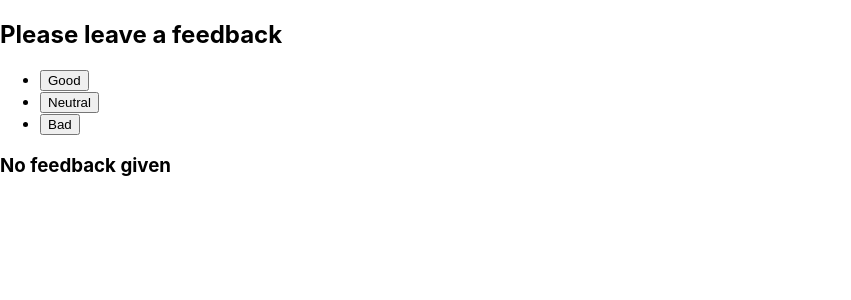
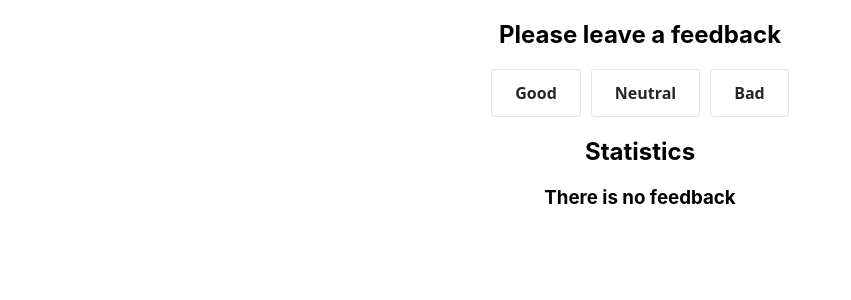
Before and after one commit to vdmpdvkn/goit-react-hw-02-feedback, a React (Create React App) app: page / in a window 1280 px wide. Shown: the top 300 px of the page, without its empty margins (0-851 px from the left). Built offline with nearby package versions, Linux system fonts and the light colour scheme.

Commit message:
feedback finished

```diff
--- a/package.json
+++ b/package.json
@@ -4,6 +4,8 @@
   "private": true,
   "homepage": "https://vdmpdvkn.github.io/goit-react-hw-02-feedback/",
   "dependencies": {
+    "@emotion/react": "^11.10.8",
+    "@emotion/styled": "^11.10.8",
     "@testing-library/jest-dom": "^5.16.3",
     "@testing-library/react": "^12.1.4",
     "@testing-library/user-event": "^13.5.0",
--- a/src/components/App.jsx
+++ b/src/components/App.jsx
@@ -1,7 +1,9 @@
 import React, { Component } from 'react';
 import FeedbackOptions from './FeedbackOptions/FeedbackOptions';
 import Statistics from './Statistics/Statistics';
+import Section from './Section/Section';
 import { Notification } from './Notification/Notification';
+
 class App extends Component {
   state = {
     good: 0,
@@ -33,14 +35,15 @@ class App extends Component {
   render() {
     return (
       <>
-        <h2>Please leave a feedback </h2>
-
+        <Section title={'Please leave a feedback'}>
           <FeedbackOptions
             options={Object.keys(this.state)}
             onLeaveFeedback={this.onLeaveFeedback}
           />
+        </Section>
+        <Section title={'Statistics'}>
           {this.isZero() ? (
-          <Notification title={'No feedback given'} />
+            <Notification title={'There is no feedback'} />
           ) : (
             <Statistics
               options={this.state}
@@ -48,6 +51,7 @@ class App extends Component {
               countTotal={this.countTotalFeedback()}
             />
           )}
+        </Section>
       </>
     );
   }
--- a/src/components/FeedbackOptions/FeedbackOptions.jsx
+++ b/src/components/FeedbackOptions/FeedbackOptions.jsx
@@ -1,7 +1,7 @@
 import { Component } from 'react';
 import propTypes from 'prop-types';
-import capitalize from 'components/capitalize';
-
+import capitalize from 'js/capitalize';
+import { Button } from './FeedbackOptions.styled';
 class FeedbackOptions extends Component {
   static defaultProps = {
     options: [],
@@ -17,9 +17,9 @@ class FeedbackOptions extends Component {
       <ul>
         {options.map(option => (
           <li key={option}>
-            <button type="button" onClick={this.props.onLeaveFeedback}>
+            <Button type="button" onClick={this.props.onLeaveFeedback}>
               {capitalize(option)}
-            </button>
+            </Button>
           </li>
         ))}
       </ul>
--- /dev/null
+++ b/src/components/FeedbackOptions/FeedbackOptions.styled.js
@@ -0,0 +1,49 @@
+import styled from '@emotion/styled';
+
+export const Button = styled.button`
+  align-items: center;
+  background-color: #ffffff;
+  border: 1px solid rgba(0, 0, 0, 0.1);
+  border-radius: 0.25rem;
+  box-shadow: rgba(0, 0, 0, 0.02) 0 1px 3px 0;
+  box-sizing: border-box;
+  color: rgba(0, 0, 0, 0.85);
+  cursor: pointer;
+  display: inline-flex;
+  font-family: system-ui, -apple-system, system-ui, 'Helvetica Neue', Helvetica,
+    Arial, sans-serif;
+  font-size: 16px;
+  font-weight: 600;
+  justify-content: center;
+  line-height: 1.25;
+  margin: 0;
+  min-height: 3rem;
+  padding: calc(0.875rem - 1px) calc(1.5rem - 1px);
+  position: relative;
+  text-decoration: none;
+  transition: all 250ms;
+  user-select: none;
+  -webkit-user-select: none;
+  touch-action: manipulation;
+  vertical-align: baseline;
+  width: auto;
+
+  &:hover,
+  &:focus {
+    border-color: rgba(0, 0, 0, 0.15);
+    box-shadow: rgba(0, 0, 0, 0.1) 0 4px 12px;
+    color: rgba(0, 0, 0, 0.65);
+  }
+
+  &:hover {
+    transform: translateY(-1px);
+  }
+
+  &:active {
+    background-color: #f0f0f1;
+    border-color: rgba(0, 0, 0, 0.15);
+    box-shadow: rgba(0, 0, 0, 0.06) 0 2px 4px;
+    color: rgba(0, 0, 0, 0.65);
+    transform: translateY(0);
+  }
+`;
--- /dev/null
+++ b/src/components/Section/Section.jsx
@@ -0,0 +1,8 @@
+import StyledSection from './Section.styled';
+const Section = ({ title, children }) => (
+  <StyledSection>
+    <h2>{title}</h2>
+    {children}
+  </StyledSection>
+);
+export default Section;
--- /dev/null
+++ b/src/components/Section/Section.styled.js
@@ -0,0 +1,5 @@
+import styled from '@emotion/styled';
+const Section = styled.section`
+  text-align: center;
+`;
+export default Section;
--- a/src/components/Statistics/Statistics.jsx
+++ b/src/components/Statistics/Statistics.jsx
@@ -1,6 +1,7 @@
 import { Component } from 'react';
-import capitalize from 'components/capitalize';
+import capitalize from 'js/capitalize';
 import propTypes from 'prop-types';
+import List from './Statistics.styled';
 class Statistics extends Component {
   static defaultProps = {
     options: {},
@@ -11,7 +12,7 @@ class Statistics extends Component {
   render() {
     const { options } = this.props;
     return (
-      <ul>
+      <List>
         {Object.entries(options).map(option => (
           <li key={option}>
             {capitalize(option[0])}: {option[1]}
@@ -22,7 +23,7 @@ class Statistics extends Component {
           Positive feedback:{' '}
           {this.props.countPositiveFeedbackPercentage.toFixed(0)}%
         </li>
-      </ul>
+      </List>
     );
   }
 }
--- /dev/null
+++ b/src/components/Statistics/Statistics.styled.js
@@ -0,0 +1,5 @@
+import styled from '@emotion/styled';
+const List = styled.ul`
+  flex-direction: column;
+`;
+export default List;
--- a/src/index.css
+++ b/src/index.css
@@ -1,5 +1,3 @@
-@import-normalize; /* bring in normalize.css styles */
-
 body {
   margin: 0;
   font-family: -apple-system, BlinkMacSystemFont, 'Segoe UI', 'Roboto', 'Oxygen',
@@ -8,7 +6,19 @@ body {
   -webkit-font-smoothing: antialiased;
   -moz-osx-font-smoothing: grayscale;
 }
+h2,
+h3 {
+  margin: 20px;
+}
 
+ul {
+  padding: 0;
+  list-style: none;
+  display: flex;
+  align-items: center;
+  gap: 10px;
+  justify-content: center;
+}
 code {
   font-family: source-code-pro, Menlo, Monaco, Consolas, 'Courier New',
     monospace;
```
Also changed, not shown: src/js/capitalize.js (renamed from src/components/capitalize.js), 1 other file (tests, documents, lock files or other folders). Lines whose indentation alone changed are shown as unchanged.
